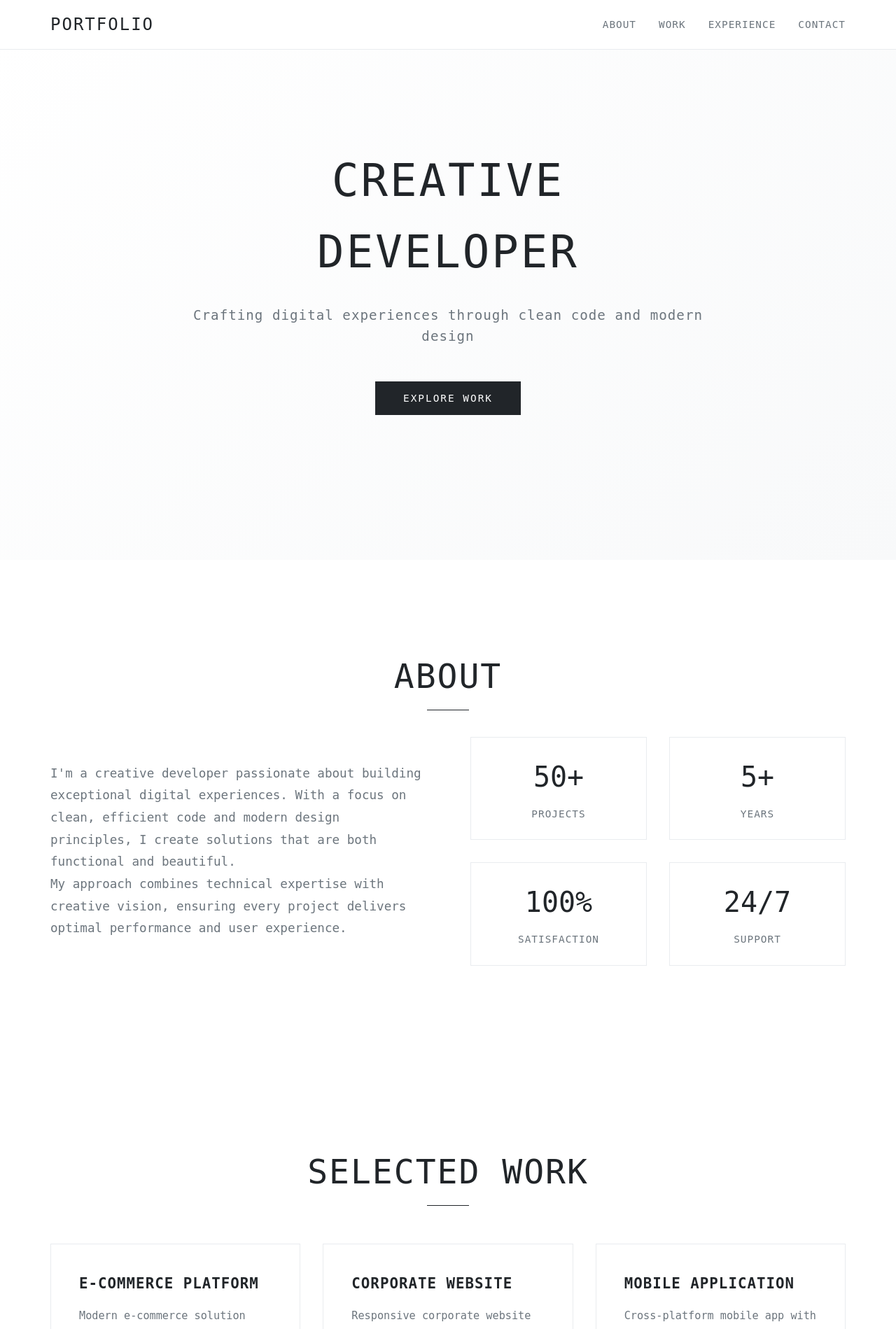
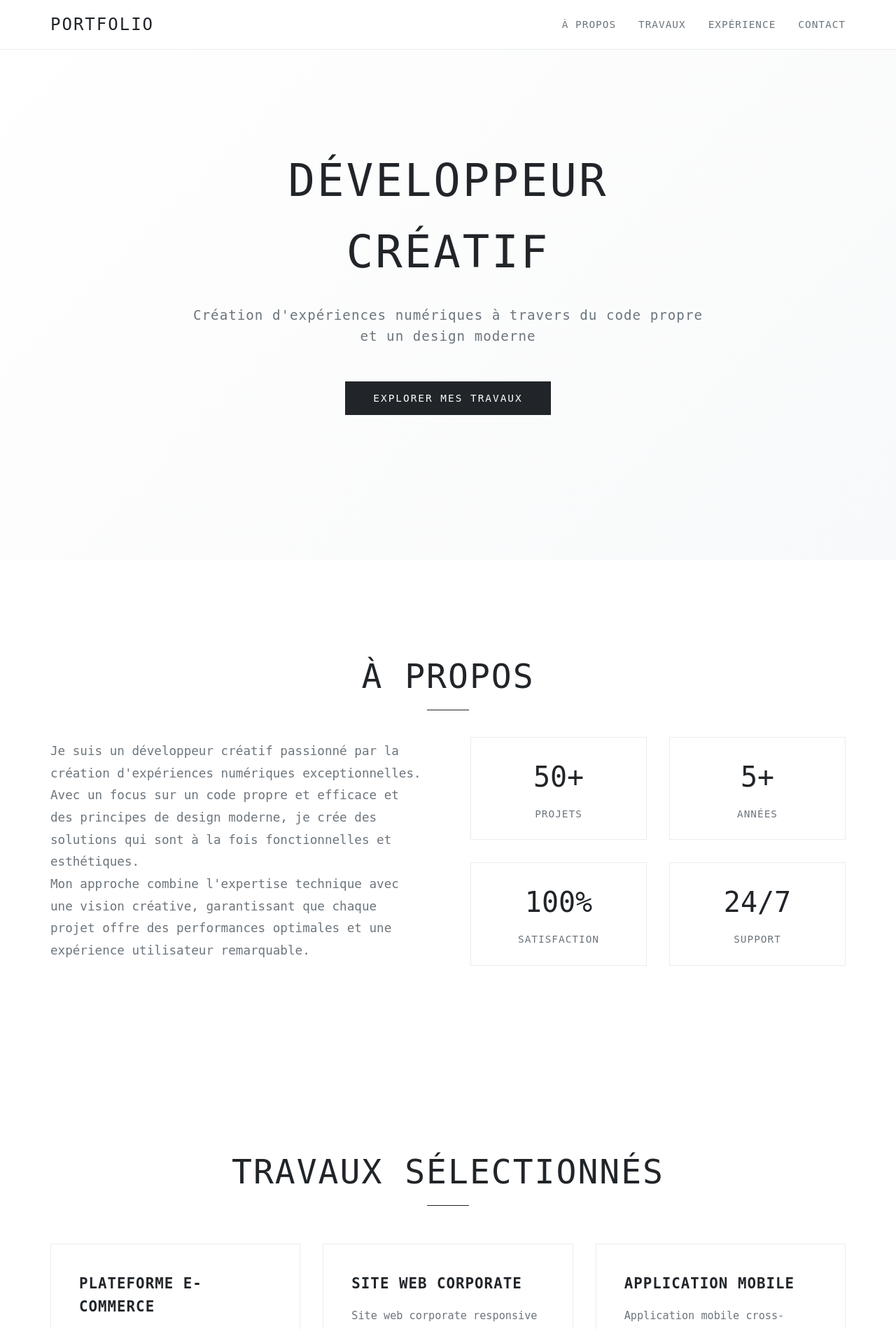
Before and after one commit to EdwynDev/Portfolio, a PHP site: page / in a window 1280 px wide. Shown: the top 1899 px of the page at 70% size. Run offline with PHP 8.4, Linux system fonts and the light colour scheme; some web fonts are replaced.

Commit message:
Refactor home page for French localization and SEO
Translated all content in home.php to French, improved accessibility with ARIA attributes, and added comprehensive SEO metadata including Open Graph, Twitter cards, and JSON-LD structured data. Enhanced semantic markup and updated section labels and form fields for localization and accessibility.

```diff
--- a/app/Views/home.php
+++ b/app/Views/home.php
@@ -4,59 +4,138 @@
 <head>
     <meta charset="UTF-8">
     <meta name="viewport" content="width=device-width, initial-scale=1.0">
-    <title>Portfolio Moderne</title>
+
+    <!-- Métadonnées principales -->
+    <title>Portfolio Moderne - Développeur Créatif | Expériences Numériques Innovantes</title>
+    <meta name="description" content="Portfolio d'un développeur créatif spécialisé dans la création d'expériences numériques exceptionnelles. Code propre, design moderne et solutions innovantes.">
+    <meta name="keywords" content="développeur créatif, portfolio, développement web, design moderne, expériences numériques, développeur full-stack, Paris">
+    <meta name="author" content="Développeur Créatif">
+    <meta name="robots" content="index, follow">
+    <meta name="language" content="French">
+
+    <!-- Métadonnées Open Graph (Facebook, LinkedIn) -->
+    <meta property="og:title" content="Portfolio Moderne - Développeur Créatif">
+    <meta property="og:description" content="Découvrez mon portfolio de développeur créatif. Création d'expériences numériques exceptionnelles avec un code propre et un design moderne.">
+    <meta property="og:type" content="website">
+    <meta property="og:url" content="https://votre-domaine.com">
+    <meta property="og:image" content="https://votre-domaine.com/images/portfolio-preview.jpg">
+    <meta property="og:image:alt" content="Aperçu du portfolio - Développeur Créatif">
+    <meta property="og:locale" content="fr_FR">
+    <meta property="og:site_name" content="Portfolio Développeur Créatif">
+
+    <!-- Métadonnées Twitter -->
+    <meta name="twitter:card" content="summary_large_image">
+    <meta name="twitter:site" content="@votre_twitter">
+    <meta name="twitter:creator" content="@votre_twitter">
+    <meta name="twitter:title" content="Portfolio Moderne - Développeur Créatif">
+    <meta name="twitter:description" content="Découvrez mon portfolio de développeur créatif. Création d'expériences numériques exceptionnelles.">
+    <meta name="twitter:image" content="https://votre-domaine.com/images/portfolio-preview.jpg">
+    <meta name="twitter:image:alt" content="Aperçu du portfolio - Développeur Créatif">
+
+    <!-- Favicon et icônes -->
+    <link rel="icon" type="image/x-icon" href="/favicon.ico">
+    <link rel="apple-touch-icon" sizes="180x180" href="/apple-touch-icon.png">
+    <link rel="icon" type="image/png" sizes="32x32" href="/favicon-32x32.png">
+    <link rel="icon" type="image/png" sizes="16x16" href="/favicon-16x16.png">
+    <link rel="manifest" href="/site.webmanifest">
+
+    <!-- Métadonnées thème -->
+    <meta name="theme-color" content="#000000">
+    <meta name="msapplication-TileColor" content="#000000">
+
+    <!-- Préchargement des ressources critiques -->
+    <link rel="preload" href="../../assets/CSS/home.css?v=2" as="style">
+    <link rel="preload" href="https://cdnjs.cloudflare.com/ajax/libs/three.js/r128/three.min.js" as="script">
+
+    <!-- Feuille de style -->
     <link rel="stylesheet" href="../../assets/CSS/home.css?v=2">
+
+    <!-- Données structurées JSON-LD -->
+    <script type="application/ld+json">
+    {
+        "@context": "https://schema.org",
+        "@type": "Person",
+        "name": "Développeur Créatif",
+        "jobTitle": "Développeur Full-Stack",
+        "description": "Développeur créatif spécialisé dans la création d'expériences numériques exceptionnelles",
+        "url": "https://votre-domaine.com",
+        "sameAs": [
+            "https://linkedin.com/in/votre-profil",
+            "https://github.com/votre-profil",
+            "https://twitter.com/votre-profil"
+        ],
+        "address": {
+            "@type": "PostalAddress",
+            "addressLocality": "Paris",
+            "addressCountry": "France"
+        },
+        "contactPoint": {
+            "@type": "ContactPoint",
+            "telephone": "+33 1 23 45 67 89",
+            "email": "contact@example.com",
+            "contactType": "travail"
+        },
+        "hasOccupation": {
+            "@type": "Occupation",
+            "name": "Développeur Full-Stack",
+            "occupationLocation": {
+                "@type": "City",
+                "name": "Paris"
+            }
+        }
+    }
+    </script>
 </head>
 
 <body>
     <!-- Navigation -->
-    <nav>
+    <nav role="navigation" aria-label="Navigation principale">
         <div class="nav-container">
-            <a href="#" class="logo">PORTFOLIO</a>
+            <a href="#" class="logo" aria-label="Accueil du portfolio">PORTFOLIO</a>
             <ul class="nav-links">
-                <li><a href="#about">ABOUT</a></li>
-                <li><a href="#work">WORK</a></li>
-                <li><a href="#experience">EXPERIENCE</a></li>
-                <li><a href="#contact">CONTACT</a></li>
+                <li><a href="#about" aria-label="Section À propos">À PROPOS</a></li>
+                <li><a href="#work" aria-label="Section Travaux">TRAVAUX</a></li>
+                <li><a href="#experience" aria-label="Section Expérience">EXPÉRIENCE</a></li>
+                <li><a href="#contact" aria-label="Section Contact">CONTACT</a></li>
             </ul>
         </div>
     </nav>
 
-    <!-- Three.js Canvas -->
-    <canvas id="threejs-canvas"></canvas>
+    <!-- Canvas Three.js -->
+    <canvas id="threejs-canvas" aria-hidden="true"></canvas>
 
-    <!-- Geometric Background -->
-    <div class="geometric-bg">
+    <!-- Arrière-plan géométrique -->
+    <div class="geometric-bg" aria-hidden="true">
         <div class="geo-element"></div>
         <div class="geo-element"></div>
         <div class="geo-element"></div>
     </div>
 
-    <!-- Hero Section -->
-    <section class="hero">
+    <!-- Section Hero -->
+    <section class="hero" role="banner">
         <div class="hero-content">
-            <h1>CREATIVE DEVELOPER</h1>
-            <p>Crafting digital experiences through clean code and modern design</p>
-            <button class="cta-button">EXPLORE WORK</button>
+            <h1>DÉVELOPPEUR CRÉATIF</h1>
+            <p>Création d'expériences numériques à travers du code propre et un design moderne</p>
+            <button class="cta-button" aria-label="Explorer mes travaux">EXPLORER MES TRAVAUX</button>
         </div>
     </section>
 
-    <!-- About Section -->
-    <section id="about" class="section">
-        <h2 class="fade-in">ABOUT</h2>
+    <!-- Section À propos -->
+    <section id="about" class="section" role="main">
+        <h2 class="fade-in">À PROPOS</h2>
         <div class="about-content">
             <div class="about-text fade-in">
-                <p>I'm a creative developer passionate about building exceptional digital experiences. With a focus on clean, efficient code and modern design principles, I create solutions that are both functional and beautiful.</p>
-                <p>My approach combines technical expertise with creative vision, ensuring every project delivers optimal performance and user experience.</p>
+                <p>Je suis un développeur créatif passionné par la création d'expériences numériques exceptionnelles. Avec un focus sur un code propre et efficace et des principes de design moderne, je crée des solutions qui sont à la fois fonctionnelles et esthétiques.</p>
+                <p>Mon approche combine l'expertise technique avec une vision créative, garantissant que chaque projet offre des performances optimales et une expérience utilisateur remarquable.</p>
             </div>
             <div class="about-stats fade-in">
                 <div class="stat">
                     <span class="stat-number">50+</span>
-                    <span class="stat-label">PROJECTS</span>
+                    <span class="stat-label">PROJETS</span>
                 </div>
                 <div class="stat">
                     <span class="stat-number">5+</span>
-                    <span class="stat-label">YEARS</span>
+                    <span class="stat-label">ANNÉES</span>
                 </div>
                 <div class="stat">
                     <span class="stat-number">100%</span>
@@ -70,75 +149,75 @@
         </div>
     </section>
 
-    <!-- Work Section -->
+    <!-- Section Travaux -->
     <section id="work" class="section">
-        <h2 class="fade-in">SELECTED WORK</h2>
+        <h2 class="fade-in">TRAVAUX SÉLECTIONNÉS</h2>
         <div class="cards-grid">
             <div class="card fade-in">
-                <h3>E-COMMERCE PLATFORM</h3>
-                <p>Modern e-commerce solution with advanced filtering, real-time inventory management, and seamless checkout experience.</p>
+                <h3>PLATEFORME E-COMMERCE</h3>
+                <p>Solution e-commerce moderne avec filtrage avancé, gestion d'inventaire en temps réel et expérience de commande fluide.</p>
             </div>
             <div class="card fade-in">
-                <h3>CORPORATE WEBSITE</h3>
-                <p>Responsive corporate website with custom CMS, interactive elements, and optimized performance for global audiences.</p>
+                <h3>SITE WEB CORPORATE</h3>
+                <p>Site web corporate responsive avec CMS personnalisé, éléments interactifs et performances optimisées pour un public international.</p>
             </div>
             <div class="card fade-in">
-                <h3>MOBILE APPLICATION</h3>
-                <p>Cross-platform mobile app with intuitive UI/UX, real-time data synchronization, and offline functionality.</p>
+                <h3>APPLICATION MOBILE</h3>
+                <p>Application mobile cross-platform avec interface intuitive, synchronisation de données en temps réel et fonctionnalité hors ligne.</p>
             </div>
             <div class="card fade-in">
-                <h3>DATA VISUALIZATION</h3>
-                <p>Interactive dashboard for complex data visualization with real-time updates and customizable reporting features.</p>
+                <h3>VISUALISATION DE DONNÉES</h3>
+                <p>Tableau de bord interactif pour la visualisation de données complexes avec mises à jour en temps réel et fonctionnalités de reporting personnalisables.</p>
             </div>
             <div class="card fade-in">
-                <h3>BRAND IDENTITY</h3>
-                <p>Complete brand identity design including logo, typography, color palette, and brand guidelines documentation.</p>
+                <h3>IDENTITÉ DE MARQUE</h3>
+                <p>Conception d'identité de marque complète incluant logo, typographie, palette de couleurs et documentation des directives de marque.</p>
             </div>
             <div class="card fade-in">
-                <h3>WEB APPLICATION</h3>
-                <p>Full-stack web application with modern architecture, API integration, and advanced user management system.</p>
+                <h3>APPLICATION WEB</h3>
+                <p>Application web full-stack avec architecture moderne, intégration API et système avancé de gestion des utilisateurs.</p>
             </div>
         </div>
     </section>
 
-    <!-- Experience Section -->
+    <!-- Section Expérience -->
     <section id="experience" class="section">
-        <h2 class="fade-in">EXPERIENCE</h2>
+        <h2 class="fade-in">EXPÉRIENCE</h2>
         <div class="timeline">
             <div class="timeline-item slide-in-left">
                 <div class="timeline-content">
-                    <div class="timeline-date">2023 - PRESENT</div>
-                    <h3 class="timeline-title">SENIOR DEVELOPER</h3>
-                    <p>Leading development team and architecting scalable solutions for enterprise clients. Focus on modern frameworks and performance optimization.</p>
+                    <div class="timeline-date">2023 - PRÉSENT</div>
+                    <h3 class="timeline-title">DÉVELOPPEUR SENIOR</h3>
+                    <p>Direction d'équipe de développement et architecture de solutions évolutives pour clients entreprise. Focus sur les frameworks modernes et l'optimisation des performances.</p>
                 </div>
             </div>
             <div class="timeline-item slide-in-right">
                 <div class="timeline-content">
                     <div class="timeline-date">2021 - 2023</div>
-                    <h3 class="timeline-title">FULL-STACK DEVELOPER</h3>
-                    <p>Developed and maintained web applications using modern technologies. Collaborated with design teams to implement pixel-perfect interfaces.</p>
+                    <h3 class="timeline-title">DÉVELOPPEUR FULL-STACK</h3>
+                    <p>Développement et maintenance d'applications web utilisant des technologies modernes. Collaboration avec les équipes de design pour implémenter des interfaces au pixel près.</p>
                 </div>
             </div>
             <div class="timeline-item slide-in-left">
                 <div class="timeline-content">
                     <div class="timeline-date">2020 - 2021</div>
-                    <h3 class="timeline-title">FRONTEND DEVELOPER</h3>
-                    <p>Specialized in creating responsive and interactive user interfaces. Focused on performance optimization and cross-browser compatibility.</p>
+                    <h3 class="timeline-title">DÉVELOPPEUR FRONTEND</h3>
+                    <p>Spécialisation dans la création d'interfaces utilisateur responsives et interactives. Focus sur l'optimisation des performances et la compatibilité cross-browser.</p>
                 </div>
             </div>
             <div class="timeline-item slide-in-right">
                 <div class="timeline-content">
                     <div class="timeline-date">2019 - 2020</div>
-                    <h3 class="timeline-title">JUNIOR DEVELOPER</h3>
-                    <p>Started career building foundational skills in web development. Contributed to various projects and learned best practices.</p>
+                    <h3 class="timeline-title">DÉVELOPPEUR JUNIOR</h3>
+                    <p>Début de carrière en développant les compétences fondamentales en développement web. Contribution à divers projets et apprentissage des bonnes pratiques.</p>
                 </div>
             </div>
         </div>
     </section>
 
-    <!-- Contact Section -->
+    <!-- Section Contact -->
     <section id="contact" class="section">
-        <h2 class="fade-in">GET IN TOUCH</h2>
+        <h2 class="fade-in">PRENONS CONTACT</h2>
         <div class="contact-grid">
             <div class="contact-info fade-in">
                 <div class="contact-item">
@@ -146,32 +225,32 @@
                     <span>contact@example.com</span>
                 </div>
                 <div class="contact-item">
-                    <span>PHONE</span>
+                    <span>TÉLÉPHONE</span>
                     <span>+33 1 23 45 67 89</span>
                 </div>
                 <div class="contact-item">
-                    <span>LOCATION</span>
+                    <span>LOCALISATION</span>
                     <span>Paris, France</span>
                 </div>
                 <div class="contact-item">
-                    <span>AVAILABILITY</span>
-                    <span>Available for new projects</span>
+                    <span>DISPONIBILITÉ</span>
+                    <span>Disponible pour de nouveaux projets</span>
                 </div>
             </div>
-            <form class="contact-form fade-in">
+            <form class="contact-form fade-in" role="form" aria-label="Formulaire de contact">
                 <div class="form-group">
-                    <label for="name">NAME</label>
-                    <input type="text" id="name" name="name" required>
+                    <label for="name">NOM</label>
+                    <input type="text" id="name" name="name" required aria-required="true">
                 </div>
                 <div class="form-group">
                     <label for="email">EMAIL</label>
-                    <input type="email" id="email" name="email" required>
+                    <input type="email" id="email" name="email" required aria-required="true">
                 </div>
                 <div class="form-group">
                     <label for="message">MESSAGE</label>
-                    <textarea id="message" name="message" rows="5" required></textarea>
+                    <textarea id="message" name="message" rows="5" required aria-required="true"></textarea>
                 </div>
-                <button type="submit" class="cta-button">SEND MESSAGE</button>
+                <button type="submit" class="cta-button">ENVOYER LE MESSAGE</button>
             </form>
         </div>
     </section>
```
